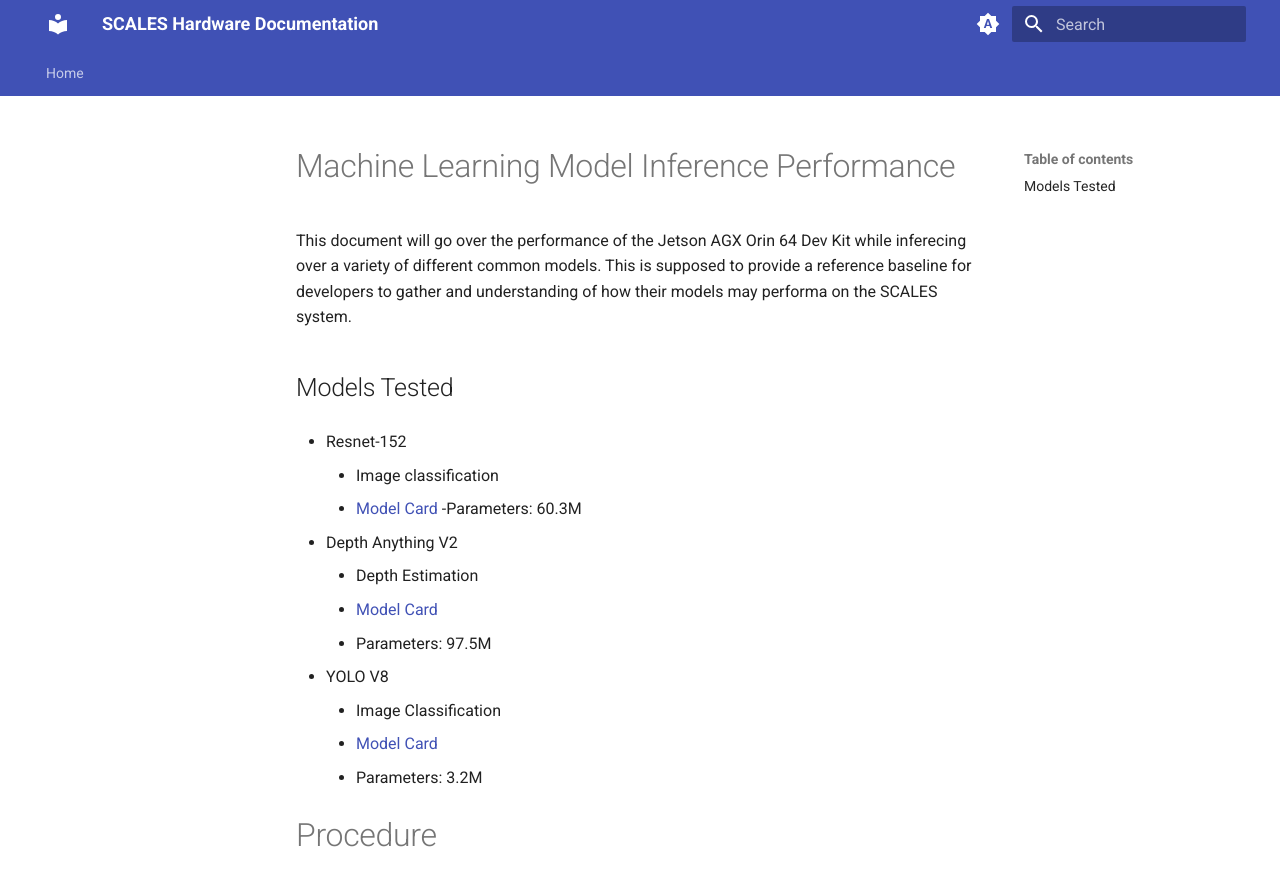
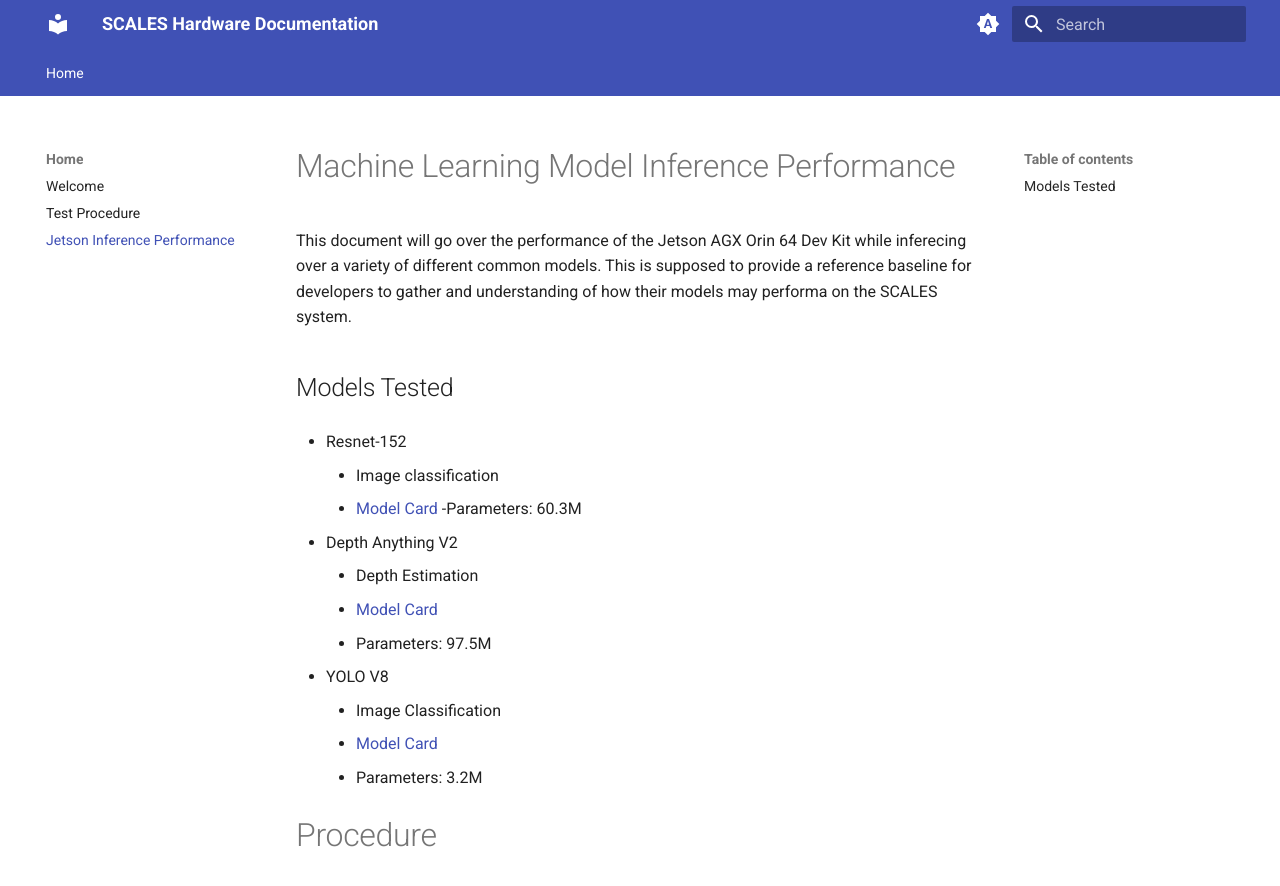
Before and after one commit to BroncoSpace-Lab/scales-hardware, an MkDocs documentation site: the page built from docs/ML_Jetson_Performance.md, in a window 1280 px wide and 900 px high. Shown: the top 886 px of the window. Built offline with MkDocs 1.6.1 and Material for MkDocs 9.7.7, drawn with Linux system fonts in a browser that asks for light colours.

Commit message:
added ml to yml

```diff
--- a/mkdocs.yml
+++ b/mkdocs.yml
@@ -73,6 +73,7 @@
   - Home:
     - Welcome: index.md
     - Test Procedure: Test Procedure List.md
+    - Jetson Inference Performance: ML_Jetson_Performance.md
 
 
 extra:
```
